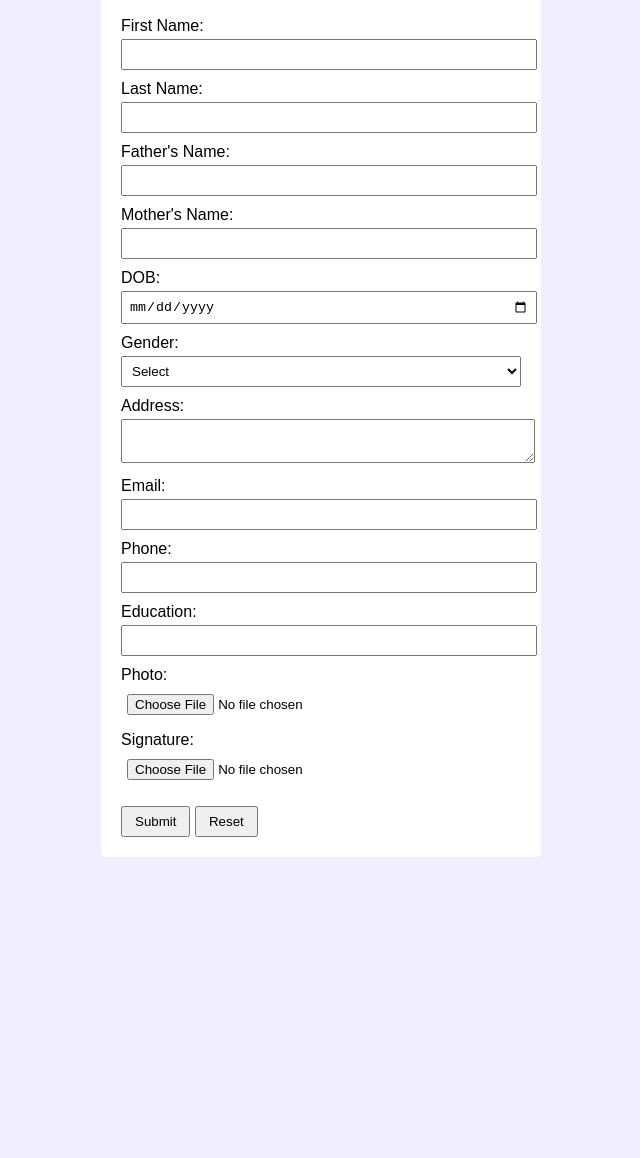
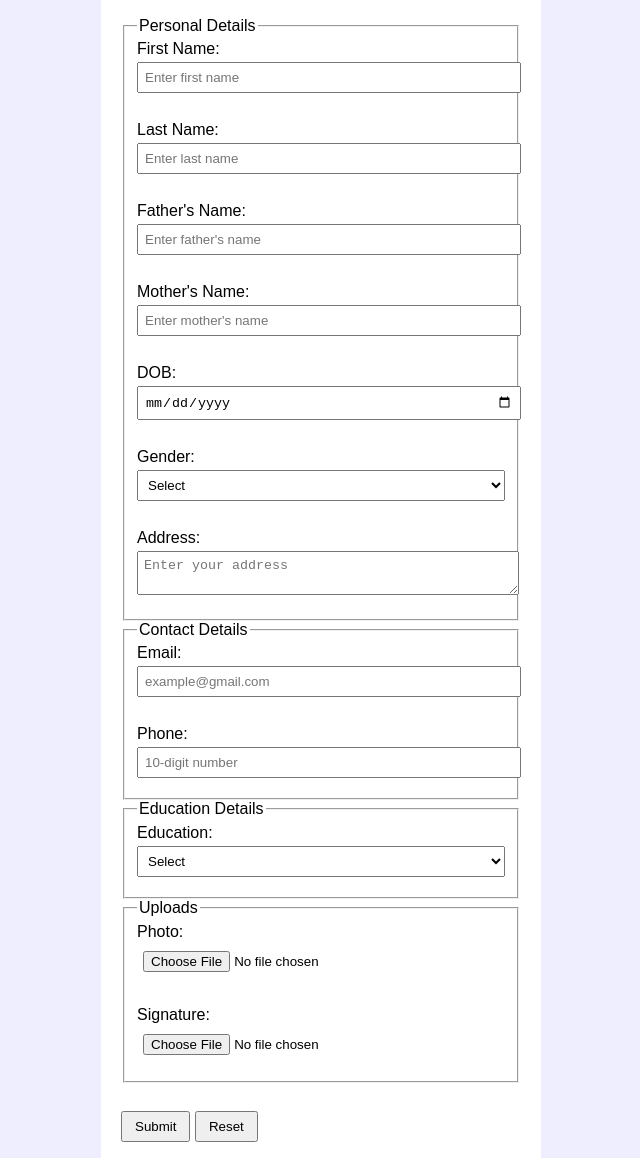
Before and after one commit to SameelaR/Ecet-registration-Form, a plain HTML site: page index.html in a window 1280 px wide. Shown: the part 99-1257 px from the top of the page, without its empty margins (319-959 px from the left). Before the commit the page ends 984 px from the top, so only its background shows below. Drawn offline with Linux system fonts and the light colour scheme.

Commit message:
Update index.html

```diff
--- a/index.html
+++ b/index.html
@@ -8,24 +8,51 @@
 <body>
   <h2>ECET Registration Form</h2>
   <form id="ecetForm">
-    <label>First Name: <input type="text" id="fname" required></label>
-    <label>Last Name: <input type="text" id="lname" required></label>
-    <label>Father's Name: <input type="text" id="father" required></label>
-    <label>Mother's Name: <input type="text" id="mother" required></label>
-    <label>DOB: <input type="date" id="dob" required></label>
+
+    <fieldset>
+      <legend>Personal Details</legend>
+      <label>First Name: <input type="text" id="fname" placeholder="Enter first name" required></label><br>
+      <label>Last Name: <input type="text" id="lname" placeholder="Enter last name" required></label><br>
+      <label>Father's Name: <input type="text" id="father" placeholder="Enter father's name" required></label><br>
+      <label>Mother's Name: <input type="text" id="mother" placeholder="Enter mother's name" required></label><br>
+      <label>DOB: <input type="date" id="dob" required></label><br>
       <label>Gender:
         <select id="gender" required>
           <option value="">Select</option>
           <option>Male</option>
           <option>Female</option>
+          <option>Other</option>
+        </select>
+      </label><br>
+      <label>Address: <textarea id="address" placeholder="Enter your address" required></textarea></label>
+    </fieldset>
+
+    <fieldset>
+      <legend>Contact Details</legend>
+      <label>Email: <input type="email" id="email" placeholder="example@gmail.com" required></label><br>
+      <label>Phone: <input type="text" id="phone" pattern="[0-9]{10}" maxlength="10" placeholder="10-digit number" required></label>
+    </fieldset>
+
+    <fieldset>
+      <legend>Education Details</legend>
+      <label>Education:
+        <select id="education" required>
+          <option value="">Select</option>
+          <option value="Diploma">Diploma</option>
+          <option value="B.Tech">B.Tech</option>
+          <option value="M.Tech">M.Tech</option>
+          <option value="Other">Other</option>
         </select>
       </label>
-    <label>Address: <textarea id="address" required></textarea></label>
-    <label>Email: <input type="email" id="email" required></label>
-    <label>Phone: <input type="text" id="phone" required></label>
-    <label>Education: <input type="text" id="education" required></label>
-    <label>Photo: <input type="file" id="photo" accept="image/*" required></label>
+    </fieldset>
+
+    <fieldset>
+      <legend>Uploads</legend>
+      <label>Photo: <input type="file" id="photo" accept="image/*" required></label><br>
       <label>Signature: <input type="file" id="sign" accept="image/*" required></label>
+    </fieldset>
+
+    <br>
     <button type="submit">Submit</button>
     <button type="reset">Reset</button>
   </form>
```
Lines whose indentation alone changed are shown as unchanged.
